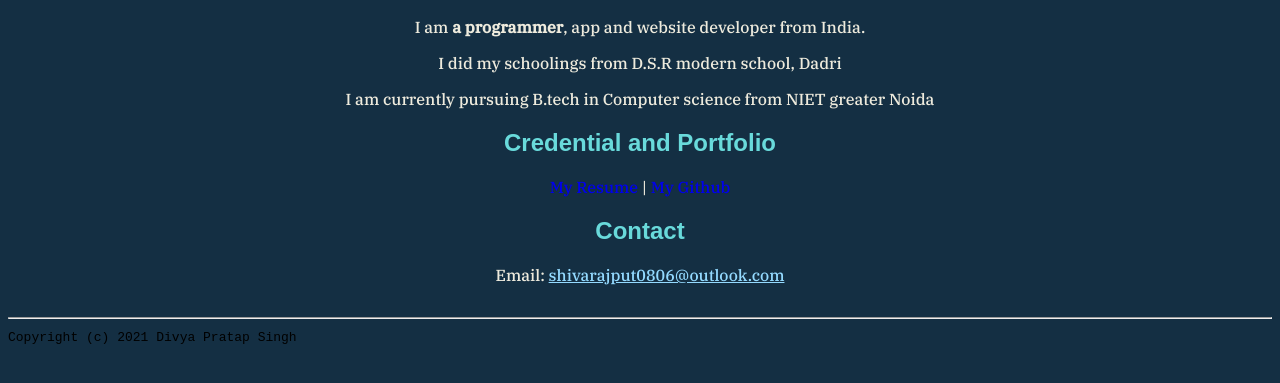
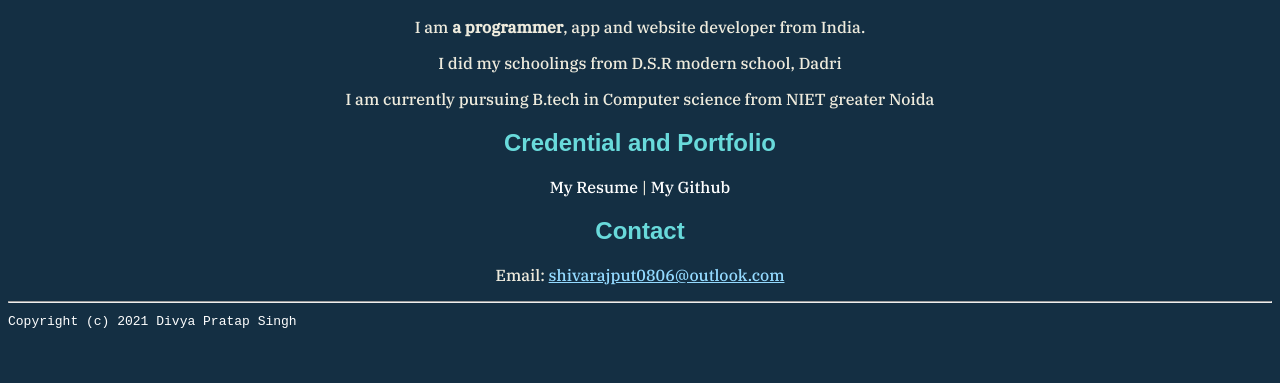
Before and after one commit to Divyapratap-369/divyapratap-369.github.io, a plain HTML site: page index.html in a window 1280 px wide. Shown: the part 367-750 px from the top of the page. Drawn offline with Linux system fonts and the light colour scheme; a web font is replaced by a local one.

Commit message:
Updated some property

```diff
--- a/css/old_style.css
+++ b/css/old_style.css
@@ -1,5 +1,6 @@
 a{
   text-decoration: none;
+  color: white;
   }
 a:hover{
   text-decoration: none;
@@ -17,9 +18,11 @@ width: 50%;
   text-decoration: underline;
   color:#94DAFF;
 }
-footer{
+.footer{
   margin-top: 2rem;
   margin-bottom: 2rem;
+  color: white;
+  text-align: center;
   }
   h1{
   color:#D8B6A4;
```
